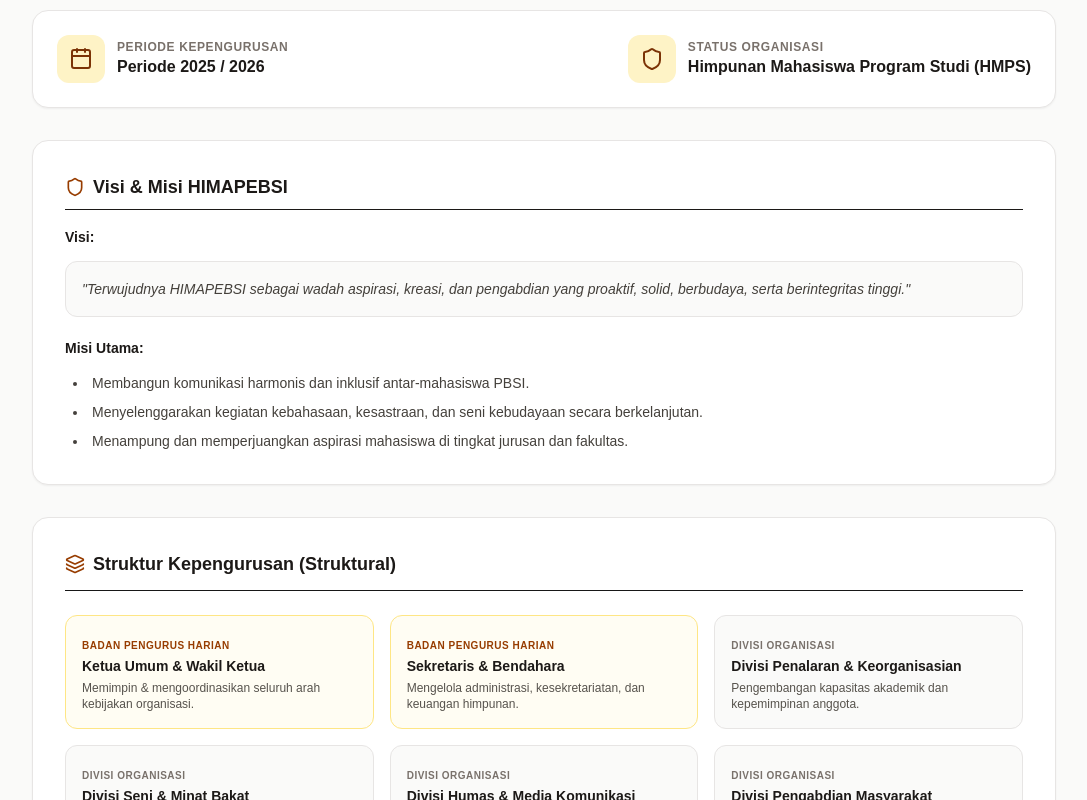
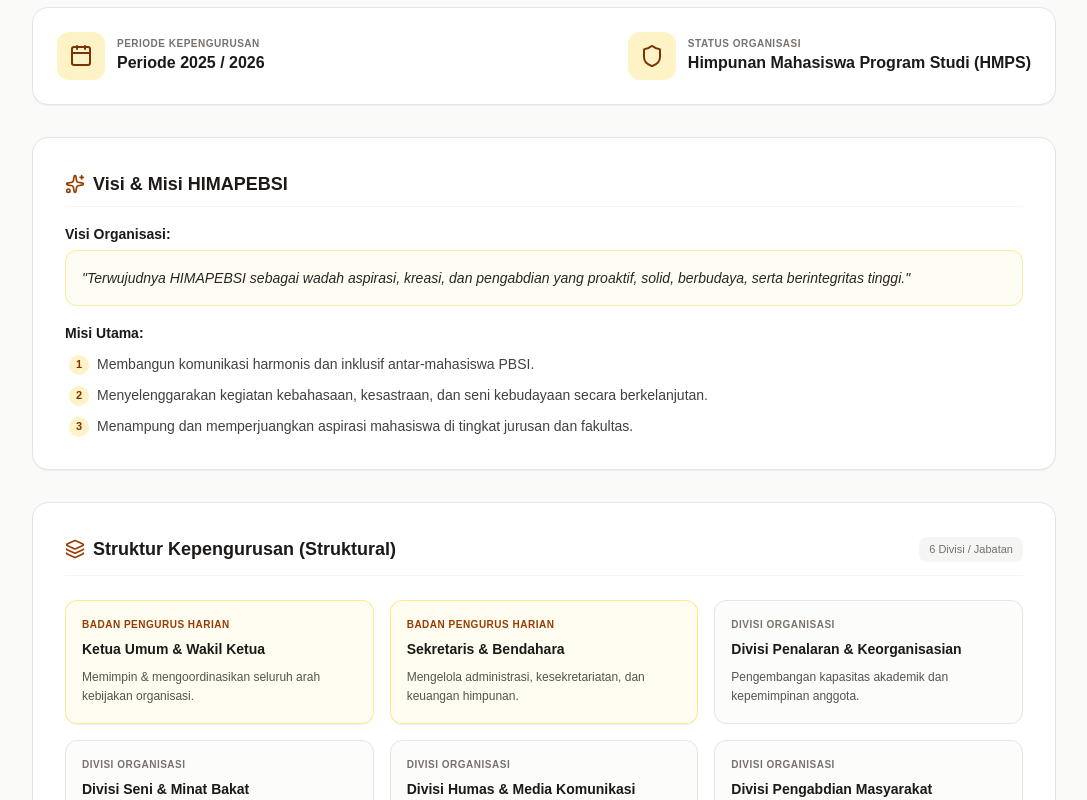
Before and after one commit to AlMaurobi/Web-himpunan, a Next.js app: page /profil-himpunan in a window 1280 px wide. Shown: the part 380-1180 px from the top of the page, without its empty margins (96-1183 px from the left). Built offline with nearby package versions, Linux system fonts and the light colour scheme; no server answers; the database is empty.

Commit message:
feat: rebuild profil-prodi and profil-himpunan pages to synchronize with Supabase tables and admin panel

```diff
--- a/app/profil-himpunan/page.tsx
+++ b/app/profil-himpunan/page.tsx
@@ -3,7 +3,7 @@
 import { useEffect, useState } from "react";
 import Link from "next/link";
 import { createClient } from "@supabase/supabase-js";
-import { Users, Shield, Calendar, Layers, ArrowLeft } from "lucide-react";
+import { Users, Shield, Calendar, Layers, ArrowLeft, Sparkles, Loader2, User } from "lucide-react";
 
 const supabaseUrl = process.env.NEXT_PUBLIC_SUPABASE_URL!;
 const supabaseAnonKey = process.env.NEXT_PUBLIC_SUPABASE_ANON_KEY!;
@@ -12,22 +12,35 @@ const supabase = createClient(supabaseUrl, supabaseAnonKey);
 export default function ProfilHimpunanPage() {
   const [himpunan, setHimpunan] = useState<any>(null);
   const [pengurus, setPengurus] = useState<any[]>([]);
+  const [loading, setLoading] = useState(true);
 
   useEffect(() => {
-    async function fetchData() {
+    async function loadData() {
       try {
-        const { data: hData } = await supabase.from("profil_himpunan").select("*").maybeSingle();
+        const { data: hData } = await supabase
+          .from("profil_himpunan")
+          .select("*")
+          .maybeSingle();
+
         if (hData) setHimpunan(hData);
 
-        const { data: pData } = await supabase.from("pengurus_himpunan").select("*").order("id", { ascending: true });
+        const { data: pData } = await supabase
+          .from("pengurus_himpunan")
+          .select("*")
+          .order("id", { ascending: true });
+
         if (pData && pData.length > 0) setPengurus(pData);
-      } catch (e) {
-        console.error("Gagal memuat profil himpunan:", e);
+      } catch (err) {
+        console.error("Gagal mengambil data profil himpunan:", err);
+      } finally {
+        setLoading(false);
       }
     }
-    fetchData();
+    loadData();
   }, []);
 
+  const judul = himpunan?.judul_halaman || "Profil Himpunan Mahasiswa PBSI";
+  const subjudul = himpunan?.subjudul || "Himpunan Mahasiswa Pendidikan Bahasa dan Sastra Indonesia — Universitas Trunojoyo Madura";
   const periode = himpunan?.periode || "Periode 2025 / 2026";
   const status = himpunan?.status || "Himpunan Mahasiswa Program Studi (HMPS)";
   const visi = himpunan?.visi || '"Terwujudnya HIMAPEBSI sebagai wadah aspirasi, kreasi, dan pengabdian yang proaktif, solid, berbudaya, serta berintegritas tinggi."';
@@ -39,14 +52,14 @@ export default function ProfilHimpunanPage() {
   ];
 
   if (himpunan?.misi) {
-    misiList = Array.isArray(himpunan.misi)
-      ? himpunan.misi
-      : typeof himpunan.misi === "string"
-      ? himpunan.misi.split("\n").filter((item: string) => item.trim().length > 0)
-      : misiList;
+    if (Array.isArray(himpunan.misi)) {
+      misiList = himpunan.misi;
+    } else if (typeof himpunan.misi === "string") {
+      misiList = himpunan.misi.split("\n").filter((m: string) => m.trim().length > 0);
+    }
   }
 
-  const defaultPengurus = [
+  const defaultStruktur = [
     { bidang: "Badan Pengurus Harian", jabatan: "Ketua Umum & Wakil Ketua", deskripsi: "Memimpin & mengoordinasikan seluruh arah kebijakan organisasi." },
     { bidang: "Badan Pengurus Harian", jabatan: "Sekretaris & Bendahara", deskripsi: "Mengelola administrasi, kesekretariatan, dan keuangan himpunan." },
     { bidang: "Divisi Organisasi", jabatan: "Divisi Penalaran & Keorganisasian", deskripsi: "Pengembangan kapasitas akademik dan kepemimpinan anggota." },
@@ -55,97 +68,139 @@ export default function ProfilHimpunanPage() {
     { bidang: "Divisi Organisasi", jabatan: "Divisi Pengabdian Masyarakat", deskripsi: "Pelaksanaan aksi sosial dan literasi kebahasaan untuk masyarakat." }
   ];
 
-  const listStruktur = pengurus.length > 0 ? pengurus : defaultPengurus;
+  const listStruktur = pengurus.length > 0 ? pengurus : defaultStruktur;
+
+  if (loading) {
+    return (
+      <div className="min-h-screen bg-stone-50 flex flex-col items-center justify-center p-6 text-stone-500 gap-3">
+        <Loader2 className="w-8 h-8 animate-spin text-amber-800" />
+        <p className="text-xs font-semibold">Memuat data Profil Himpunan dari Database...</p>
+      </div>
+    );
+  }
 
   return (
-    <div className="min-h-screen bg-stone-50 py-12 px-4 md:px-8">
+    <div className="min-h-screen bg-stone-50 py-10 px-4 md:px-8">
       <div className="max-w-5xl mx-auto space-y-8">
         <Link
           href="/"
-          className="inline-flex items-center gap-2 text-xs font-semibold text-stone-600 hover:text-stone-900 bg-white border border-stone-200 px-3 py-2 rounded-xl"
+          className="inline-flex items-center gap-2 text-xs font-semibold text-stone-600 hover:text-stone-900 bg-white border border-stone-200 px-3.5 py-2 rounded-xl shadow-2xs transition-all"
         >
           <ArrowLeft className="w-4 h-4" /> Kembali ke Beranda
         </Link>
 
-        {/* Header Section */}
-        <div className="bg-[#2C1810] text-amber-100 p-8 rounded-3xl shadow-md border border-amber-900/40 space-y-3">
+        {/* Header Banner */}
+        <div className="bg-[#2C1810] text-amber-100 p-8 rounded-3xl shadow-md border border-amber-900/40 space-y-3 relative overflow-hidden">
+          <div className="absolute -right-10 -bottom-10 opacity-10 text-amber-100 pointer-events-none">
+            <Users className="w-64 h-64" />
+          </div>
           <div className="inline-flex items-center gap-2 px-3 py-1 rounded-full bg-amber-900/60 border border-amber-700/50 text-xs font-medium text-amber-300">
             <Users className="w-4 h-4" /> Ormawa HIMAPEBSI
           </div>
-          <h1 className="text-2xl md:text-4xl font-black text-white">
-            {himpunan?.judul_halaman || "Profil Himpunan Mahasiswa PBSI"}
+          <h1 className="text-2xl md:text-4xl font-black text-white leading-tight">
+            {judul}
           </h1>
           <p className="text-xs md:text-sm text-stone-300 max-w-3xl leading-relaxed">
-            {himpunan?.subjudul || "Himpunan Mahasiswa Pendidikan Bahasa dan Sastra Indonesia — Universitas Trunojoyo Madura"}
+            {subjudul}
           </p>
         </div>
 
-        {/* Periode & Identitas */}
-        <div className="bg-white p-6 rounded-2xl border border-stone-200 shadow-xs flex flex-wrap items-center justify-between gap-4">
+        {/* Periode & Status */}
+        <div className="bg-white p-6 rounded-2xl border border-stone-200 shadow-2xs flex flex-wrap items-center justify-between gap-4">
           <div className="flex items-center gap-3">
-            <div className="p-3 bg-amber-100 rounded-xl text-amber-900">
+            <div className="p-3 bg-amber-100 rounded-xl text-amber-900 shrink-0">
               <Calendar className="w-6 h-6" />
             </div>
             <div>
-              <h3 className="text-xs font-bold text-stone-500 uppercase tracking-wider">Periode Kepengurusan</h3>
-              <p className="text-base font-black text-stone-900">{periode}</p>
+              <h3 className="text-[10px] font-bold text-stone-500 uppercase tracking-wider">Periode Kepengurusan</h3>
+              <p className="text-sm md:text-base font-black text-stone-900">{periode}</p>
             </div>
           </div>
           <div className="flex items-center gap-3">
-            <div className="p-3 bg-amber-100 rounded-xl text-amber-900">
+            <div className="p-3 bg-amber-100 rounded-xl text-amber-900 shrink-0">
               <Shield className="w-6 h-6" />
             </div>
             <div>
-              <h3 className="text-xs font-bold text-stone-500 uppercase tracking-wider">Status Organisasi</h3>
-              <p className="text-base font-black text-stone-900">{status}</p>
+              <h3 className="text-[10px] font-bold text-stone-500 uppercase tracking-wider">Status Organisasi</h3>
+              <p className="text-sm md:text-base font-black text-stone-900">{status}</p>
             </div>
           </div>
         </div>
 
-        {/* Visi Misi Himpunan */}
-        <div className="bg-white p-6 md:p-8 rounded-2xl border border-stone-200 shadow-xs space-y-4">
-          <h2 className="text-lg font-bold text-stone-900 border-b pb-2 flex items-center gap-2">
-            <Shield className="w-5 h-5 text-amber-800" />
+        {/* Visi & Misi Himpunan */}
+        <div className="bg-white p-6 md:p-8 rounded-2xl border border-stone-200 shadow-2xs space-y-4">
+          <h2 className="text-lg font-bold text-stone-900 border-b border-stone-100 pb-2 flex items-center gap-2">
+            <Sparkles className="w-5 h-5 text-amber-800" />
             Visi & Misi HIMAPEBSI
           </h2>
-          <div className="space-y-3 text-xs md:text-sm text-stone-700 leading-relaxed">
-            <p className="font-semibold text-stone-900">Visi:</p>
-            <p className="p-4 bg-stone-50 rounded-xl border border-stone-200 italic">
+          <div className="space-y-4 text-xs md:text-sm text-stone-700 leading-relaxed">
+            <div>
+              <span className="font-bold text-stone-900 block mb-1">Visi Organisasi:</span>
+              <p className="p-4 bg-amber-50/60 rounded-xl border border-amber-200/80 italic font-medium text-stone-800">
                 {visi}
               </p>
-            <p className="font-semibold text-stone-900 pt-2">Misi Utama:</p>
-            <ul className="list-disc list-inside space-y-1.5 pl-2">
-              {misiList.map((item, idx) => (
-                <li key={idx}>{item}</li>
+            </div>
+            <div>
+              <span className="font-bold text-stone-900 block mb-2">Misi Utama:</span>
+              <ul className="space-y-2 pl-1">
+                {misiList.map((misiItem, idx) => (
+                  <li key={idx} className="flex items-start gap-2">
+                    <span className="w-5 h-5 rounded-full bg-amber-100 text-amber-900 text-[11px] font-bold flex items-center justify-center shrink-0 mt-0.5">
+                      {idx + 1}
+                    </span>
+                    <span>{misiItem}</span>
+                  </li>
                 ))}
               </ul>
             </div>
           </div>
+        </div>
 
-        {/* Struktur Organisasi / Struktural */}
-        <div className="bg-white p-6 md:p-8 rounded-2xl border border-stone-200 shadow-xs space-y-6">
-          <div className="flex items-center gap-2 border-b pb-3">
+        {/* Struktur Kepengurusan / Struktural */}
+        <div className="bg-white p-6 md:p-8 rounded-2xl border border-stone-200 shadow-2xs space-y-6">
+          <div className="flex items-center justify-between border-b border-stone-100 pb-3">
+            <div className="flex items-center gap-2">
               <Layers className="w-5 h-5 text-amber-800" />
               <h2 className="text-lg font-bold text-stone-900">Struktur Kepengurusan (Struktural)</h2>
             </div>
+            <span className="text-[11px] text-stone-500 font-medium bg-stone-100 px-2.5 py-1 rounded-lg">
+              {listStruktur.length} Divisi / Jabatan
+            </span>
+          </div>
 
           <div className="grid grid-cols-1 md:grid-cols-2 lg:grid-cols-3 gap-4">
-            {listStruktur.map((item: any, idx: number) => (
+            {listStruktur.map((item: any, idx: number) => {
+              const isBph = (item.bidang || "").toLowerCase().includes("harian") || (item.bidang || "").toLowerCase().includes("bph");
+              return (
                 <div
                   key={idx}
-                className={`p-4 rounded-xl border space-y-1 ${
-                  item.bidang?.includes("Harian") ? "bg-amber-50/60 border-amber-200" : "bg-stone-50 border-stone-200"
+                  className={`p-4 rounded-xl border transition-all space-y-2 ${
+                    isBph
+                      ? "bg-amber-50/70 border-amber-200/90 shadow-2xs"
+                      : "bg-stone-50/60 border-stone-200"
                   }`}
                 >
-                <span className={`text-[10px] font-bold uppercase tracking-wider ${
-                  item.bidang?.includes("Harian") ? "text-amber-800" : "text-stone-500"
+                  {item.foto_url && (
+                    <div className="w-12 h-12 rounded-full overflow-hidden border border-amber-800/20 mb-2">
+                      <img src={item.foto_url} alt={item.nama || item.jabatan} className="w-full h-full object-cover" />
+                    </div>
+                  )}
+                  <span className={`text-[10px] font-bold uppercase tracking-wider block ${
+                    isBph ? "text-amber-800" : "text-stone-500"
                   }`}>
                     {item.bidang || "Divisi Organisasi"}
                   </span>
-                <h4 className="font-bold text-sm text-stone-900">{item.jabatan || item.nama}</h4>
-                <p className="text-xs text-stone-600">{item.deskripsi || item.nama_anggota}</p>
+                  <h4 className="font-bold text-sm text-stone-900 leading-snug">
+                    {item.jabatan || item.nama}
+                  </h4>
+                  {(item.nama_anggota || item.deskripsi) && (
+                    <p className="text-xs text-stone-600 leading-relaxed">
+                      {item.nama_anggota || item.deskripsi}
+                    </p>
+                  )}
                 </div>
-            ))}
+              );
+            })}
           </div>
         </div>
       </div>
--- a/app/profil-prodi/page.tsx
+++ b/app/profil-prodi/page.tsx
@@ -3,37 +3,42 @@
 import { useEffect, useState } from "react";
 import Link from "next/link";
 import { createClient } from "@supabase/supabase-js";
-import { GraduationCap, Target, Award, UserCheck, ArrowLeft } from "lucide-react";
+import { GraduationCap, Target, Award, UserCheck, ArrowLeft, BookOpen, FileText, Loader2 } from "lucide-react";
 
 const supabaseUrl = process.env.NEXT_PUBLIC_SUPABASE_URL!;
 const supabaseAnonKey = process.env.NEXT_PUBLIC_SUPABASE_ANON_KEY!;
 const supabase = createClient(supabaseUrl, supabaseAnonKey);
 
 export default function ProfilProdiPage() {
-  const [prodiData, setProdiData] = useState<any>(null);
+  const [data, setData] = useState<any>(null);
   const [loading, setLoading] = useState(true);
 
   useEffect(() => {
-    async function fetchProdi() {
+    async function loadData() {
       try {
-        const { data, error } = await supabase.from("profil_prodi").select("*").maybeSingle();
-        if (!error && data) {
-          setProdiData(data);
+        const { data: prodi, error } = await supabase
+          .from("profil_prodi")
+          .select("*")
+          .maybeSingle();
+
+        if (!error && prodi) {
+          setData(prodi);
         }
-      } catch (e) {
-        console.error("Gagal memuat profil prodi:", e);
+      } catch (err) {
+        console.error("Gagal mengambil data profil prodi:", err);
       } finally {
         setLoading(false);
       }
     }
-    fetchProdi();
+    loadData();
   }, []);
 
-  // Nilai dinamis dengan fallback jika database belum terisi
-  const korprodiNama = prodiData?.nama_korprodi || "Koordinator Program Studi";
-  const korprodiJabatan = prodiData?.jabatan_korprodi || "Prodi PBSI FKIP UTM";
-  const sambutan = prodiData?.sambutan || "Selamat datang di laman resmi Program Studi Pendidikan Bahasa dan Sastra Indonesia (PBSI) Universitas Trunojoyo Madura. Kami berkomitmen untuk menyelenggarakan pendidikan berkualitas tinggi yang mengintegrasikan keilmuan bahasa, sastra, dan pedagogi dengan nilai-nilai kebudayaan serta perkembangan teknologi digital.";
-  const visi = prodiData?.visi || '"Menjadi Program Studi Pendidikan Bahasa dan Sastra Indonesia yang unggul, berdaya saing nasional, serta berkarakter kebudayaan pada tahun 2030."';
+  const judul = data?.judul_halaman || "Profil Pendidikan Bahasa & Sastra Indonesia";
+  const subjudul = data?.subjudul || "Fakultas Keguruan dan Ilmu Pendidikan — Universitas Trunojoyo Madura";
+  const korprodiNama = data?.nama_korprodi || "Koordinator Program Studi";
+  const korprodiJabatan = data?.jabatan_korprodi || "Prodi PBSI FKIP UTM";
+  const sambutan = data?.sambutan || "Selamat datang di laman resmi Program Studi Pendidikan Bahasa dan Sastra Indonesia (PBSI) Universitas Trunojoyo Madura. Kami berkomitmen menyelenggarakan pendidikan berkualitas, berorientasi kebudayaan, serta adaptif terhadap perkembangan zaman.";
+  const visi = data?.visi || '"Menjadi Program Studi Pendidikan Bahasa dan Sastra Indonesia yang unggul, berdaya saing nasional, serta berkarakter kebudayaan pada tahun 2030."';
 
   let misiList: string[] = [
     "Menyelenggarakan pendidikan dan pembelajaran PBSI yang inovatif dan berbasis teknologi.",
@@ -42,45 +47,75 @@ export default function ProfilProdiPage() {
     "Menjalin kemitraan strategis dengan institusi pendidikan dan lembaga kebudayaan."
   ];
 
-  if (prodiData?.misi) {
-    misiList = Array.isArray(prodiData.misi)
-      ? prodiData.misi
-      : typeof prodiData.misi === "string"
-      ? prodiData.misi.split("\n").filter((item: string) => item.trim().length > 0)
-      : misiList;
+  if (data?.misi) {
+    if (Array.isArray(data.misi)) {
+      misiList = data.misi;
+    } else if (typeof data.misi === "string") {
+      misiList = data.misi.split("\n").filter((m: string) => m.trim().length > 0);
+    }
+  }
+
+  if (loading) {
+    return (
+      <div className="min-h-screen bg-stone-50 flex flex-col items-center justify-center p-6 text-stone-500 gap-3">
+        <Loader2 className="w-8 h-8 animate-spin text-amber-800" />
+        <p className="text-xs font-semibold">Memuat data Profil Prodi dari Database...</p>
+      </div>
+    );
   }
 
   return (
-    <div className="min-h-screen bg-stone-50 py-12 px-4 md:px-8">
+    <div className="min-h-screen bg-stone-50 py-10 px-4 md:px-8">
       <div className="max-w-5xl mx-auto space-y-8">
         <Link
           href="/"
-          className="inline-flex items-center gap-2 text-xs font-semibold text-stone-600 hover:text-stone-900 bg-white border border-stone-200 px-3 py-2 rounded-xl"
+          className="inline-flex items-center gap-2 text-xs font-semibold text-stone-600 hover:text-stone-900 bg-white border border-stone-200 px-3.5 py-2 rounded-xl shadow-2xs transition-all"
         >
           <ArrowLeft className="w-4 h-4" /> Kembali ke Beranda
         </Link>
 
-        {/* Header Section */}
-        <div className="bg-[#2C1810] text-amber-100 p-8 rounded-3xl shadow-md border border-amber-900/40 space-y-3">
+        {/* Header Banner */}
+        <div className="bg-[#2C1810] text-amber-100 p-8 rounded-3xl shadow-md border border-amber-900/40 space-y-3 relative overflow-hidden">
+          <div className="absolute -right-10 -bottom-10 opacity-10 text-amber-100 pointer-events-none">
+            <GraduationCap className="w-64 h-64" />
+          </div>
           <div className="inline-flex items-center gap-2 px-3 py-1 rounded-full bg-amber-900/60 border border-amber-700/50 text-xs font-medium text-amber-300">
-            <GraduationCap className="w-4 h-4" /> Program Studi PBSI
+            <GraduationCap className="w-4 h-4" /> Profil Resmi Program Studi
           </div>
-          <h1 className="text-2xl md:text-4xl font-black text-white">
-            {prodiData?.judul_halaman || "Profil Pendidikan Bahasa & Sastra Indonesia"}
+          <h1 className="text-2xl md:text-4xl font-black text-white leading-tight">
+            {judul}
           </h1>
           <p className="text-xs md:text-sm text-stone-300 max-w-3xl leading-relaxed">
-            {prodiData?.subjudul || "Fakultas Keguruan dan Ilmu Pendidikan — Universitas Trunojoyo Madura"}
+            {subjudul}
           </p>
         </div>
 
-        {/* Korprodi & Sambutan */}
-        <div className="bg-white p-6 md:p-8 rounded-2xl border border-stone-200 shadow-xs grid grid-cols-1 md:grid-cols-3 gap-6 items-center">
+        {/* Akreditasi & Ringkasan jika diisi dari admin */}
+        {(data?.akreditasi || data?.sk_akreditasi) && (
+          <div className="bg-amber-900/5 border border-amber-800/20 p-5 rounded-2xl flex flex-wrap items-center justify-between gap-4">
+            <div className="flex items-center gap-3">
+              <Award className="w-6 h-6 text-amber-800 shrink-0" />
+              <div>
+                <span className="text-[10px] font-bold text-amber-800 uppercase tracking-wider block">Status Akreditasi</span>
+                <span className="text-sm font-black text-stone-900">{data.akreditasi || "Terakreditasi"}</span>
+              </div>
+            </div>
+            {data.sk_akreditasi && (
+              <span className="text-xs text-stone-600 bg-white px-3 py-1.5 rounded-lg border border-stone-200 font-mono">
+                SK: {data.sk_akreditasi}
+              </span>
+            )}
+          </div>
+        )}
+
+        {/* Sambutan Korprodi */}
+        <div className="bg-white p-6 md:p-8 rounded-2xl border border-stone-200 shadow-2xs grid grid-cols-1 md:grid-cols-3 gap-6 items-center">
           <div className="flex flex-col items-center text-center space-y-3 border-b md:border-b-0 md:border-r border-stone-200 pb-6 md:pb-0 md:pr-6">
-            <div className="w-28 h-28 rounded-full bg-amber-100 border-2 border-amber-800 flex items-center justify-center text-amber-900 font-bold text-2xl overflow-hidden">
-              {prodiData?.foto_korprodi ? (
-                <img src={prodiData.foto_korprodi} alt={korprodiNama} className="w-full h-full object-cover" />
+            <div className="w-28 h-28 rounded-full bg-amber-100 border-2 border-amber-800 flex items-center justify-center text-amber-900 font-bold text-2xl overflow-hidden shadow-inner">
+              {data?.foto_korprodi ? (
+                <img src={data.foto_korprodi} alt={korprodiNama} className="w-full h-full object-cover" />
               ) : (
-                "PBSI"
+                <GraduationCap className="w-12 h-12 text-amber-900/60" />
               )}
             </div>
             <div>
@@ -89,7 +124,7 @@ export default function ProfilProdiPage() {
             </div>
           </div>
           <div className="md:col-span-2 space-y-3">
-            <h2 className="text-lg font-bold text-stone-900 flex items-center gap-2">
+            <h2 className="text-lg font-bold text-stone-900 flex items-center gap-2 border-b border-stone-100 pb-2">
               <UserCheck className="w-5 h-5 text-amber-800" />
               Sambutan Koordinator Program Studi
             </h2>
@@ -101,28 +136,48 @@ export default function ProfilProdiPage() {
 
         {/* Visi & Misi */}
         <div className="grid grid-cols-1 md:grid-cols-2 gap-6">
-          <div className="bg-white p-6 rounded-2xl border border-stone-200 shadow-xs space-y-3">
-            <div className="inline-flex items-center gap-2 text-amber-900 font-bold text-sm">
-              <Target className="w-4 h-4 text-amber-800" />
-              Visi Program Studi
+          <div className="bg-white p-6 rounded-2xl border border-stone-200 shadow-2xs space-y-3 flex flex-col justify-between">
+            <div className="space-y-3">
+              <div className="inline-flex items-center gap-2 text-amber-900 font-bold text-sm">
+                <Target className="w-4 h-4 text-amber-800" />
+                Visi Program Studi
+              </div>
+              <p className="text-xs md:text-sm text-stone-800 leading-relaxed bg-amber-50/60 p-4 rounded-xl border border-amber-200/80 font-medium italic">
+                {visi}
+              </p>
             </div>
-            <p className="text-xs md:text-sm text-stone-700 leading-relaxed bg-amber-50/50 p-4 rounded-xl border border-amber-100">
-              {visi}
-            </p>
           </div>
 
-          <div className="bg-white p-6 rounded-2xl border border-stone-200 shadow-xs space-y-3">
+          <div className="bg-white p-6 rounded-2xl border border-stone-200 shadow-2xs space-y-3">
             <div className="inline-flex items-center gap-2 text-amber-900 font-bold text-sm">
-              <Award className="w-4 h-4 text-amber-800" />
+              <BookOpen className="w-4 h-4 text-amber-800" />
               Misi Program Studi
             </div>
-            <ul className="text-xs md:text-sm text-stone-700 space-y-2 list-disc list-inside leading-relaxed">
+            <ul className="text-xs md:text-sm text-stone-700 space-y-2.5 pl-1 leading-relaxed">
               {misiList.map((item, idx) => (
-                <li key={idx}>{item}</li>
+                <li key={idx} className="flex items-start gap-2">
+                  <span className="w-5 h-5 rounded-full bg-amber-100 text-amber-900 text-[11px] font-bold flex items-center justify-center shrink-0 mt-0.5">
+                    {idx + 1}
+                  </span>
+                  <span>{item}</span>
+                </li>
               ))}
             </ul>
           </div>
         </div>
+
+        {/* Sejarah & Deskripsi Tambahan jika ada di database */}
+        {data?.sejarah && (
+          <div className="bg-white p-6 md:p-8 rounded-2xl border border-stone-200 shadow-2xs space-y-3">
+            <h2 className="text-base font-bold text-stone-900 flex items-center gap-2">
+              <FileText className="w-4 h-4 text-amber-800" />
+              Sejarah & Latar Belakang
+            </h2>
+            <p className="text-xs md:text-sm text-stone-600 leading-relaxed whitespace-pre-line">
+              {data.sejarah}
+            </p>
+          </div>
+        )}
       </div>
     </div>
   );
```
Lines whose indentation alone changed are shown as unchanged.
